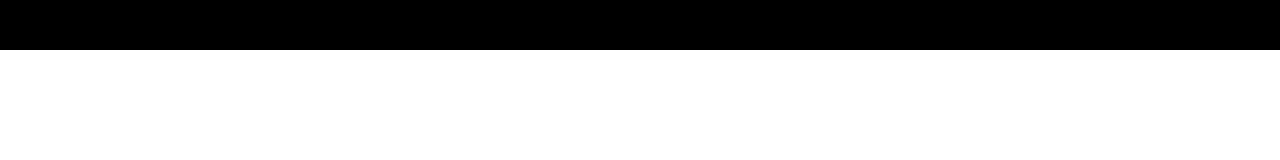
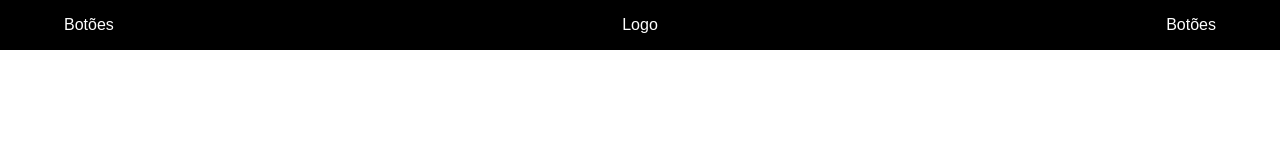
Before and after one commit to Arthur-IFPR/PI, a plain HTML site: page index.html in a window 1280 px wide. Drawn offline with Linux system fonts and the light colour scheme.

Commit message:
Header Upgrade

```diff
--- a/CSS/style.css
+++ b/CSS/style.css
@@ -4,7 +4,24 @@
 }
 
 header{
+    font-family: Arial, Helvetica, sans-serif;
     width: 100%;
     height: 50px;
     background-color: black;
+    color: white;
+    display: flex;
+    justify-content: center;
+    align-items: center;
 }
+
+header > div, header > nav {
+    width: 30%;
+}
+
+.logo {
+    text-align: center;
+}
+
+.navbuttons {
+    text-align: end;
+}
--- a/index.html
+++ b/index.html
@@ -8,7 +8,9 @@
 </head>
 <body>
     <header>
-
+        <div class="darkmode">Botões</div>
+        <div class="logo">Logo</div>
+        <nav class="navbuttons">Botões</nav>
     </header>
 </body>
 </html>
```
